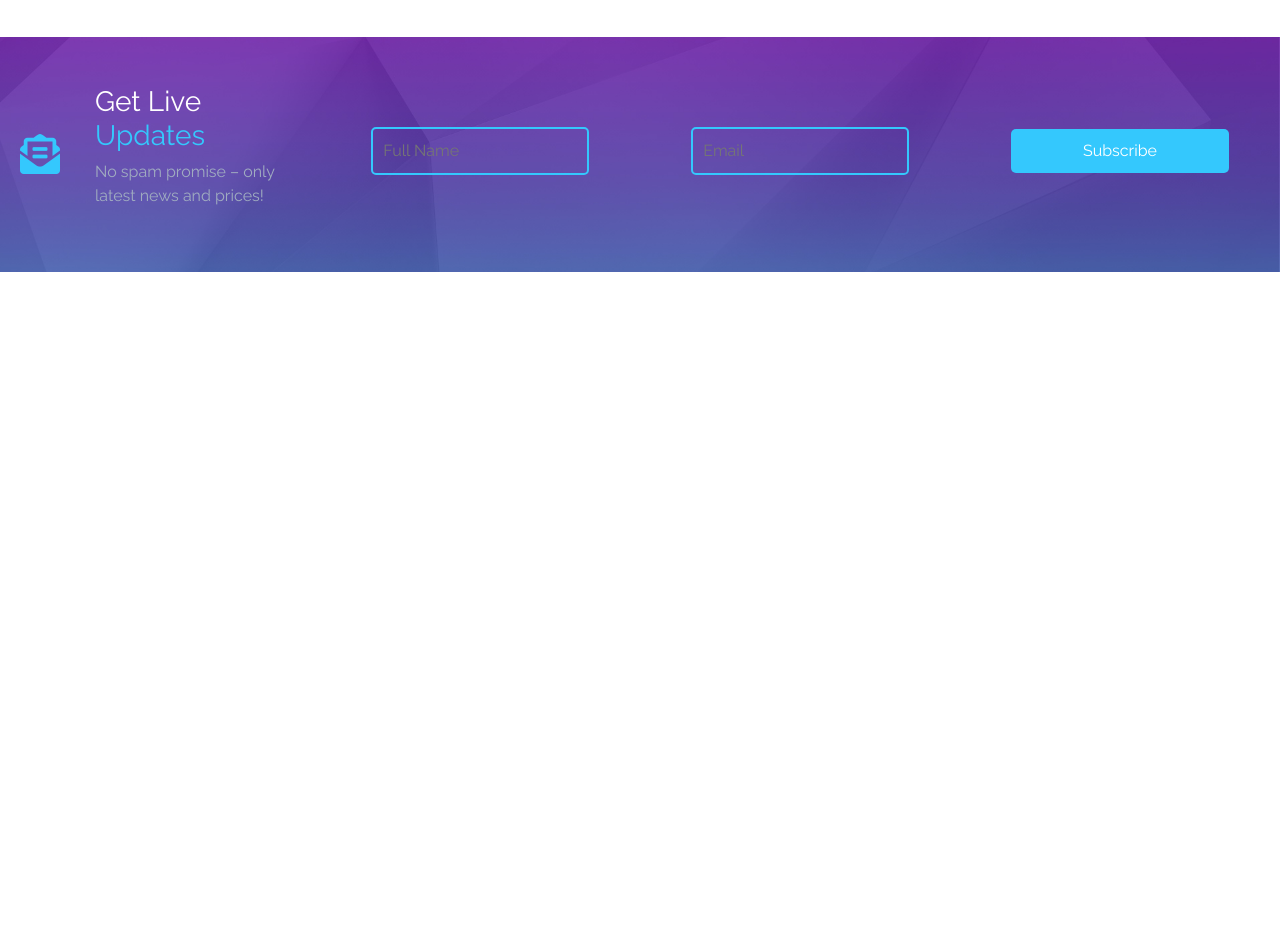
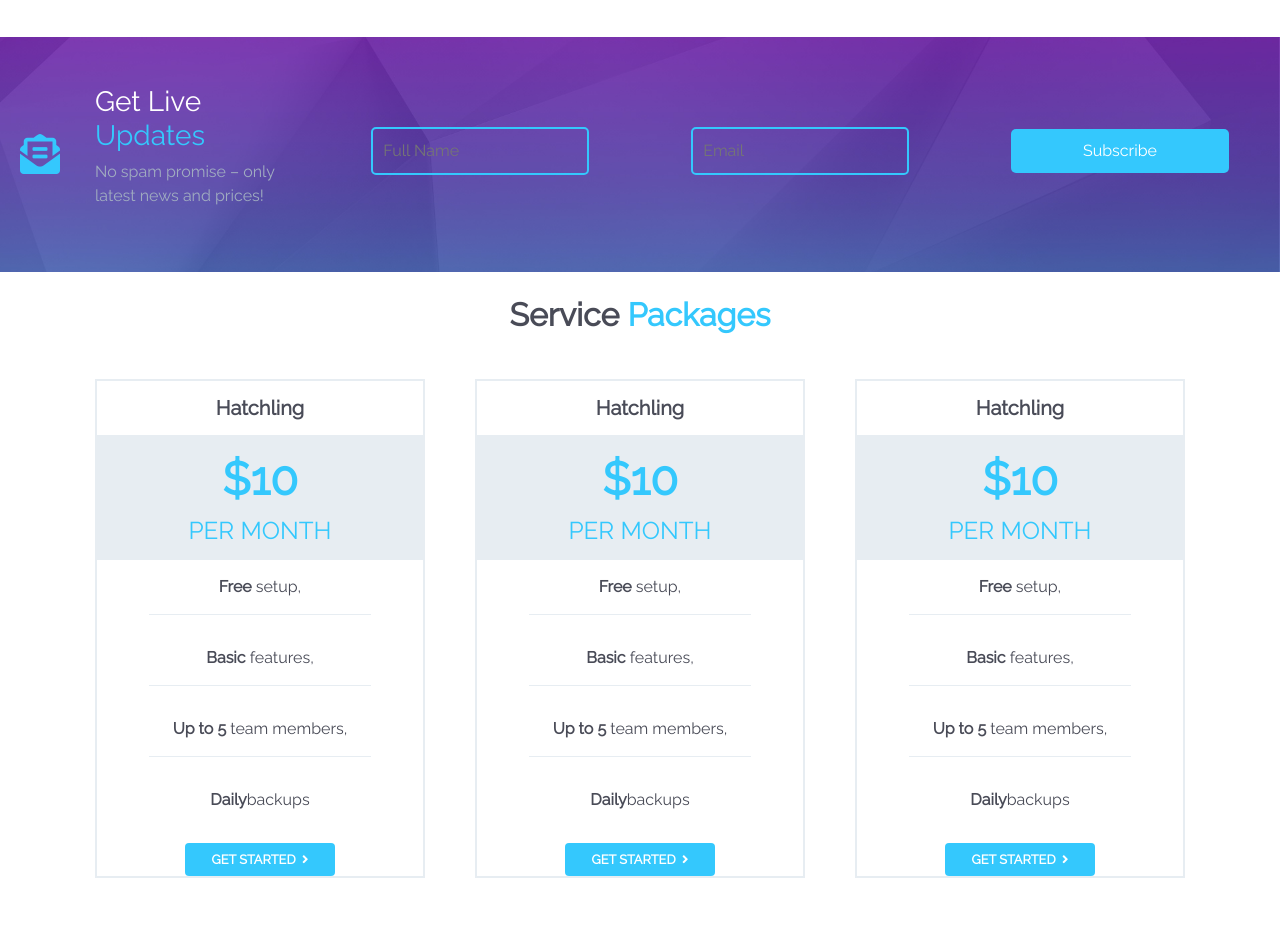
Before and after one commit to ahmed-fawzy-metwally/software-company, a plain HTML site: page index.html in a window 1280 px wide. Shown: the part 3445-4392 px from the top of the page. Before the commit the page ends 3717 px from the top, so only its background shows below. Drawn offline with Linux system fonts and the light colour scheme.

Commit message:
Add new section service-packages

```diff
--- a/css/main.css
+++ b/css/main.css
@@ -270,6 +270,65 @@ header {
     border-radius: 5px;
 }
 
+/* Service packages */
+.service-packages h5{
+    color: #494b57;
+    font-weight: 700;
+    text-align: center;
+    border-bottom: 1px solid rgb(231, 237, 242);
+    padding-top: 10px;
+    padding-bottom: 10px;
+    margin-bottom: 15px;
+}
+
+.service-packages__card .row{
+    border: 2px solid rgb(231, 237, 242);
+    margin: 10px;
+}
+
+.service-packages .service-packages__price p {
+    margin: 0;
+}
+
+.service-packages .service-packages__price p:nth-child(1){
+    color: var(--primary-btn-color);
+    font-weight: 900;
+    font-size: 1.5em;
+}
+
+.service-packages .service-packages__price p:nth-child(2){
+    color: var(--primary-btn-color);
+    font-weight: 500;
+    font-size: 0.8em;
+    text-transform: uppercase;
+    text-align: center;
+}
+
+.service-packages .service-packages__content p::first-letter{
+    text-transform: capitalize;
+}
+
+.service-packages .service-packages__content p{
+    font-weight: 600;
+}
+
+.service-packages .service-packages__content p span{
+    font-weight: 400;
+}
+
+
+
+
+
+
+
+
+
+
+
+
+/* Media Queries */
+
 /* Small devices (less than, 576px and down) */
 
 @media (max-width: 576px) {
@@ -320,6 +379,7 @@ header {
     .icon-content-container {
         margin-bottom: 0;
     }
+
 }
 
 /* Large devices (desktops, 992px and up) */
@@ -328,6 +388,40 @@ header {
     .advantages .advantages-block {
         text-align: center;
     }
+
+    .service-packages__card {
+        margin: 10px 15px 35px;
+        padding-top: 0 !important;
+    }
+
+    .service-packages .service-packages__price{
+        background-color: rgb(231, 237, 242);
+        padding: 10px 0 !important;
+        font-size: 1.9em;
+    }
+
+    .service-packages .service-packages__content {
+        text-align: center;
+    }
+    .service-packages .service-packages__content p{
+        text-align: center;
+        padding: 15px 0;
+        width: 75%;
+        margin-left: auto;
+        margin-right: auto;
+    }
+
+    .service-packages .service-packages__content p:not(:last-of-type) {
+        border-bottom: 1px solid rgb(231, 237, 242);
+    }
+
+    .service-packages h5{
+        border-bottom: none;
+        padding-top: 15px;
+        padding-bottom: 15px;
+        margin-bottom: 0;
+    }
+
 }
 
 /* Extra large devices (large desktops, 1200px and up) */
--- a/index.html
+++ b/index.html
@@ -408,6 +408,82 @@
         </div>
     </section>
 
+    <!-- Service packages -->
+    <section class="container service-packages">
+        <div class="row">
+            <div class="col-12">
+                <h2 class="text-center my-4">Service <span>Packages</span></h2>
+            </div>
+            <div class="col-sm-12 col-lg-4 py-4 service-packages__card mx-0">
+                <div class="row">
+                    <div class="col-12">
+                        <h5>Hatchling</h5>
+                    </div>
+                    <div class="col-3 col-lg-12 service-packages__price p-0">
+                        <p class="text-center">$10</p>
+                        <p class="text-center">per month</p>
+                    </div>
+                    <div class="col-9 offset-md-2 col-md-7 offset-lg-0 col-lg-12  service-packages__content">
+                        <p>free<span> setup,</span></p>
+                        <p>basic<span> features,</span></p>
+                        <p>up to 5<span> team members,</span></p>
+                        <p>daily<span>backups</span></p>
+                        <a class=" btn btn-solid" href="#">
+                            GET STARTED&nbsp;
+                            <i class="fas fa-angle-right"></i>
+                        </a>
+                    </div>
+                </div>
+            </div>
+
+            <div class="col-sm-12 col-lg-4 py-4 service-packages__card mx-0">
+                <div class="row">
+                    <div class="col-12">
+                        <h5>Hatchling</h5>
+                    </div>
+                    <div class="col-3 col-lg-12 service-packages__price p-0">
+                        <p class="text-center">$10</p>
+                        <p class="text-center">per month</p>
+                    </div>
+                    <div class="col-9 offset-md-2 col-md-7 offset-lg-0 col-lg-12  service-packages__content">
+                        <p>free<span> setup,</span></p>
+                        <p>basic<span> features,</span></p>
+                        <p>up to 5<span> team members,</span></p>
+                        <p>daily<span>backups</span></p>
+                        <a class=" btn btn-solid" href="#">
+                            GET STARTED&nbsp;
+                            <i class="fas fa-angle-right"></i>
+                        </a>
+                    </div>
+                </div>
+            </div>
+
+            <div class="col-sm-12 col-lg-4 py-4 service-packages__card mx-0">
+                <div class="row">
+                    <div class="col-12">
+                        <h5>Hatchling</h5>
+                    </div>
+                    <div class="col-3 col-lg-12 service-packages__price p-0">
+                        <p class="text-center">$10</p>
+                        <p class="text-center">per month</p>
+                    </div>
+                    <div class="col-9 offset-md-2 col-md-7 offset-lg-0 col-lg-12  service-packages__content">
+                        <p>free<span> setup,</span></p>
+                        <p>basic<span> features,</span></p>
+                        <p>up to 5<span> team members,</span></p>
+                        <p>daily<span>backups</span></p>
+                        <a class=" btn btn-solid" href="#">
+                            GET STARTED&nbsp;
+                            <i class="fas fa-angle-right"></i>
+                        </a>
+                    </div>
+                </div>
+            </div>
+
+
+        </div>
+    </section>
+
     <script src="js/jquery-3.5.1.min.js"></script>
     <script src="js/bootstrap.bundle.js"></script>
     <script src="js/main.js"></script>
```
